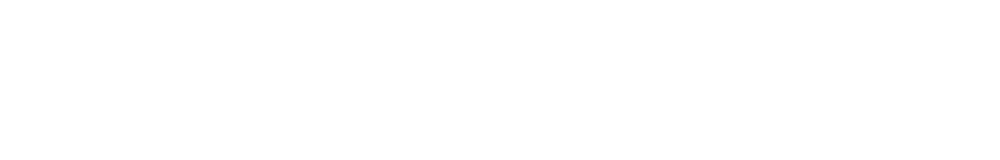
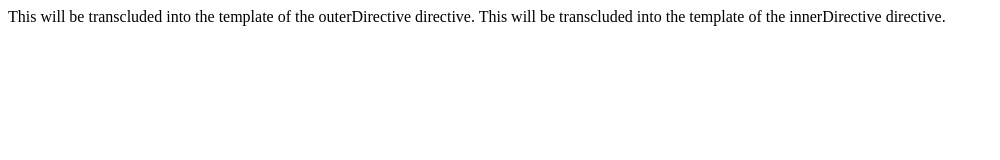
Before and after one commit to agdavid/example-angular-transclusion, a plain HTML site: page index.html in a window 1280 px wide. Shown: the whole page, without its empty margins (0-1000 px from the left). Drawn offline with nearby package versions, Linux system fonts and the light colour scheme.

Commit message:
add directive elements to index.html

```diff
--- a/index.html
+++ b/index.html
@@ -3,8 +3,13 @@
 <head>
   <title></title>
 </head>
-<body>
-
+<body ng-app="app">
+  <outer-directive>
+    This will be transcluded into the template of the outerDirective directive.
+    <inner-directive>
+      This will be transcluded into the template of the innerDirective directive.
+    </inner-directive>
+  </outer-directive>
   <script src="https://ajax.googleapis.com/ajax/libs/angularjs/1.5.7/angular.min.js"></script>
 </body>
 </html>
```
